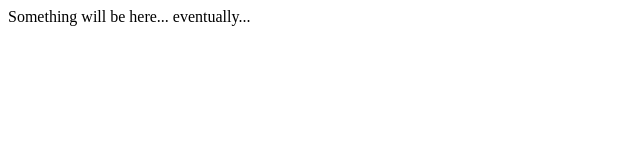
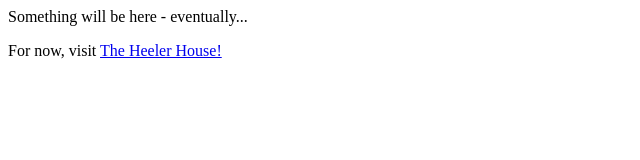
Before and after one commit to The-Heeler-House/website, a plain HTML site: page index.html in a window 1280 px wide. Shown: the whole page, without its empty margins (0-640 px from the left). Drawn offline with Linux system fonts and the light colour scheme.

Commit message:
Added link to THH

```diff
--- a/index.html
+++ b/index.html
@@ -4,6 +4,7 @@
     <title>Work in progress!</title>
   </head>
   <body>
-    Something will be here... eventually...
+    Something will be here - eventually...
+<p>For now, visit <a href="https:/discord.gg/blueyheeler">The Heeler House!</a> </p>
   </body>
 </html>
```
